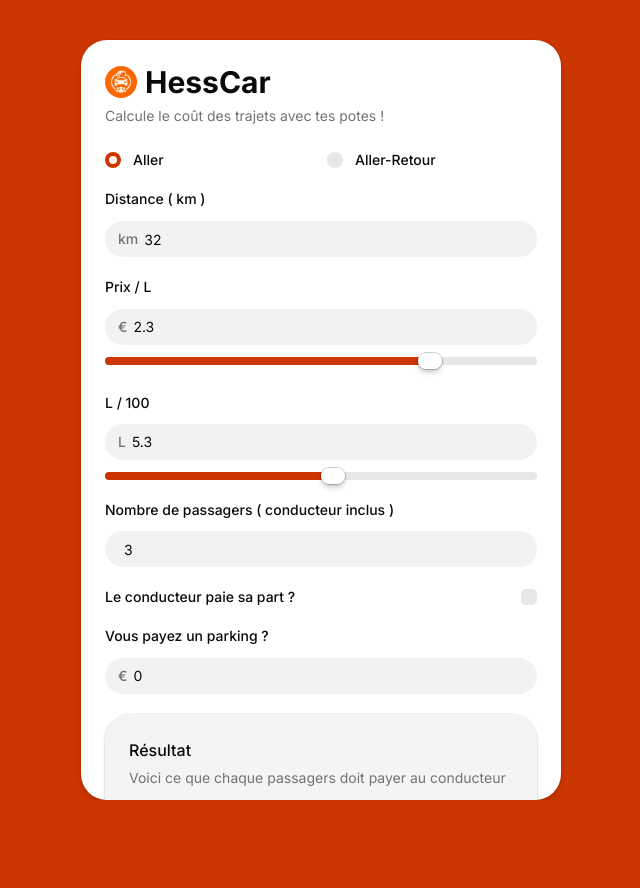
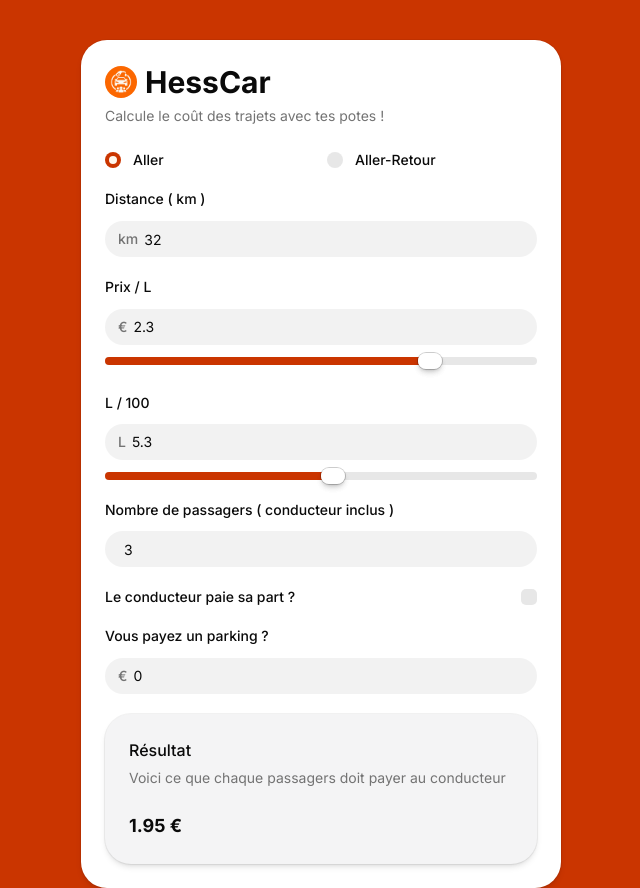
Before and after one commit to AlexMrsx/HessCar, a Next.js app: page / in a window 1280 px wide. Shown: the whole page, without its empty margins (319-959 px from the left). Before the commit the page ends 800 px from the top, so only its background shows below. Built offline with nearby package versions, Linux system fonts and the light colour scheme.

Commit message:
V1.1 of HessCar ( fix layout height )

```diff
--- a/app/layout.tsx
+++ b/app/layout.tsx
@@ -26,7 +26,7 @@
       lang="fr"
       className={cn("h-full", "antialiased", geistSans.variable, geistMono.variable, "font-sans", inter.variable)}
     >
-      <body className="h-full  bg-primary flex flex-col">{children}</body>
+      <body className="h-full  bg-primary ">{children}</body>
     </html>
   );
 }
--- a/app/page.tsx
+++ b/app/page.tsx
@@ -4,8 +4,8 @@
 
 export default function Home() {
   return (
-    <div className={"flex flex-col pt-10  h-full justify-center   sm:px-100 px-5 "}>
-      <Card className="bg-white">
+    <div className="flex min-h-full flex-col px-5 pt-10 sm:px-100">
+      <Card className="bg-white ">
           <CardHeader>
               <CardTitle  className="flex items-center text-3xl font-bold gap-2"><Image src="/favicon.png" width={32} className="rounded-4xl" height={32} alt="HessCar" />HessCar</CardTitle>
               <CardDescription>Calcule le coût des trajets avec tes potes !</CardDescription>
```
